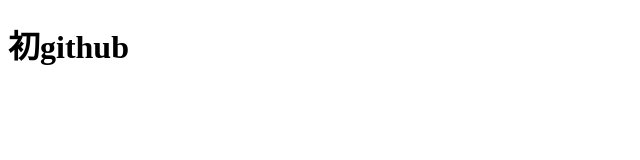
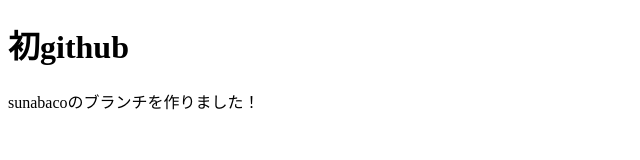
Before and after one commit to wataru-sasa/git-kuriman, a plain HTML site: page index.html in a window 1280 px wide. Shown: the whole page, without its empty margins (0-640 px from the left). Drawn offline with Linux system fonts and the light colour scheme.

Commit message:
Added sunabaco

```diff
--- a/index.html
+++ b/index.html
@@ -9,6 +9,7 @@
 
 <body>
     <h1>初github</h1>
+    <p>sunabacoのブランチを作りました！</p>
 </body>
 
 </html>
```
